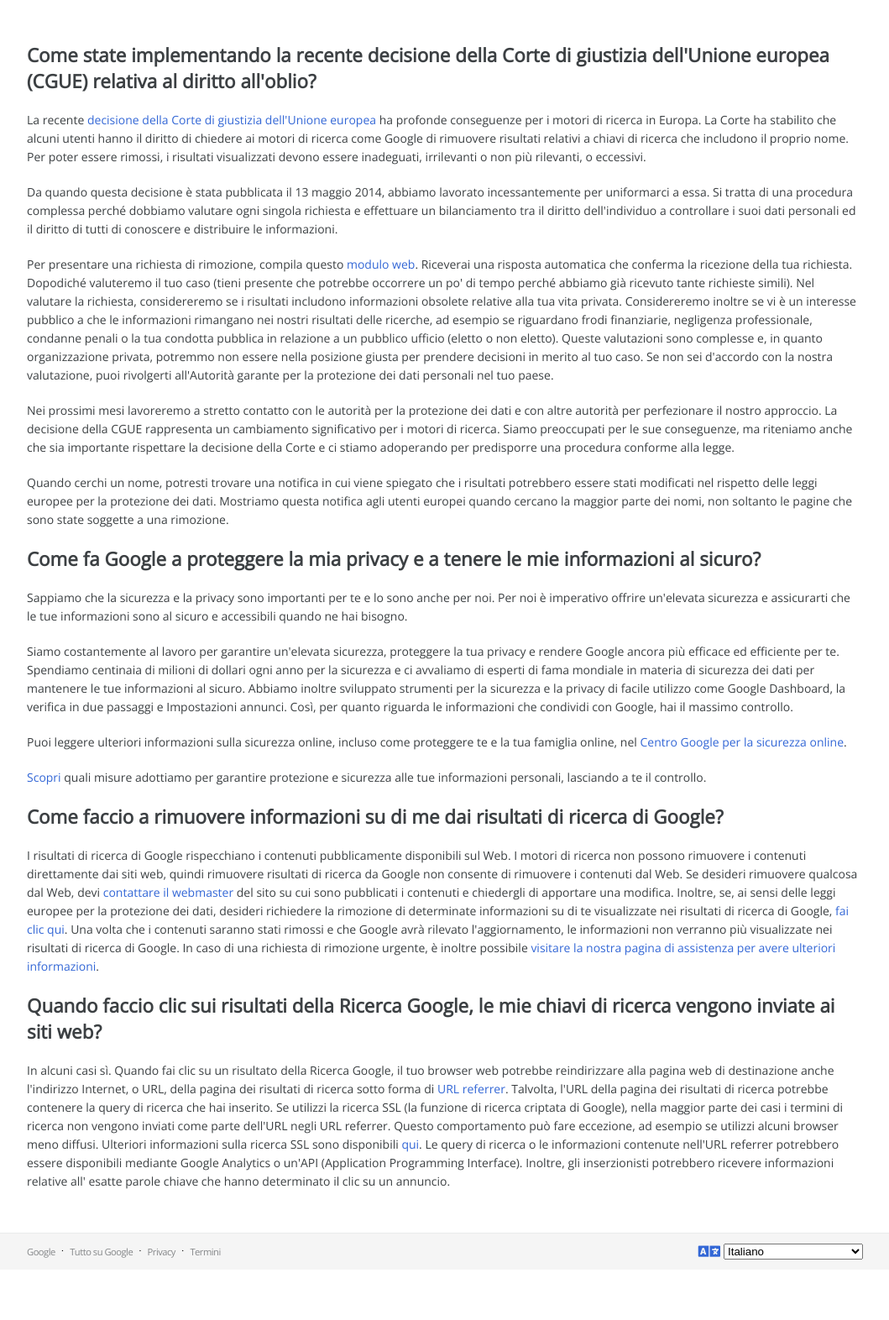
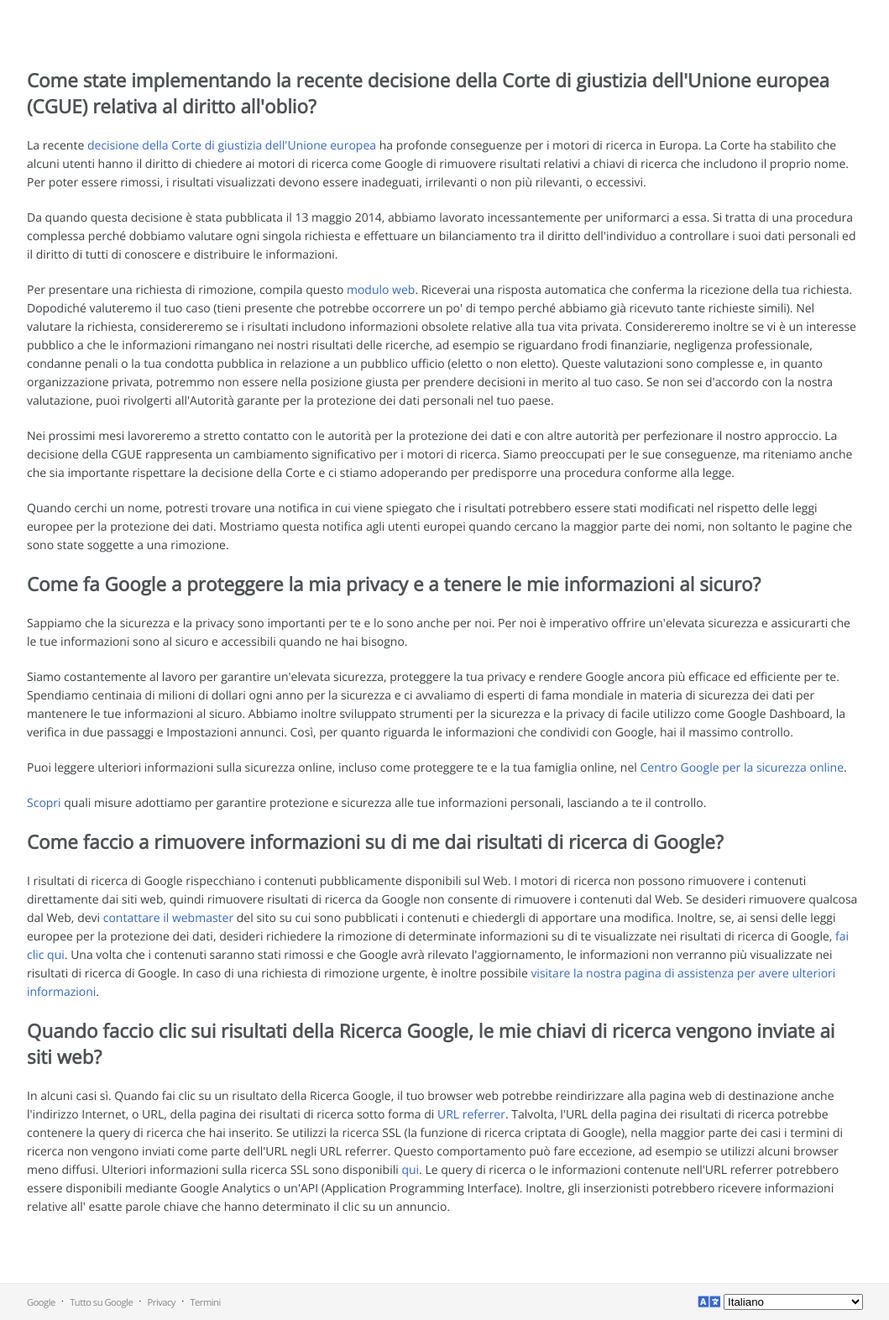
Before and after one commit to SavignanoFrancesco/php-google-faq, a PHP site: page / in a window 1280 px wide. Shown: the part 104-1676 px from the top of the page at 84% size, without its empty margins (112-1171 px from the left). Before the commit the page ends 1604 px from the top, so only its background shows below. Run offline with PHP 8.4, Linux system fonts and the light colour scheme.

Commit message:
cambiata $section_padding

```diff
--- a/dist/app.css
+++ b/dist/app.css
@@ -26,6 +26,7 @@ h1, h2, h3 h4, h5, p, span {
 }
 
 h1 {
+  color: rgba(60, 64, 67, 0.9);
   font-size: 22.4px;
 }
 
@@ -151,5 +152,5 @@ p {
 }
 
 #faq-section .container {
-  padding: 40px 0;
+  padding: 70px 0;
 }
--- a/src/partials/_common.scss
+++ b/src/partials/_common.scss
@@ -35,6 +35,7 @@ h1, h2, h3 h4, h5, p, span{
 }
 
 h1{
+    color: rgba($brand_secondary,0.9);
     font-size: $font_size * 1.6;
 }
 
--- a/src/partials/_variables.scss
+++ b/src/partials/_variables.scss
@@ -6,4 +6,4 @@ $font_family: 'Open Sans', sans-serif;
 $font_size: 14px;
 
 $spacing: 20px;
-$section_padding: 40px;
+$section_padding: 70px;
```
